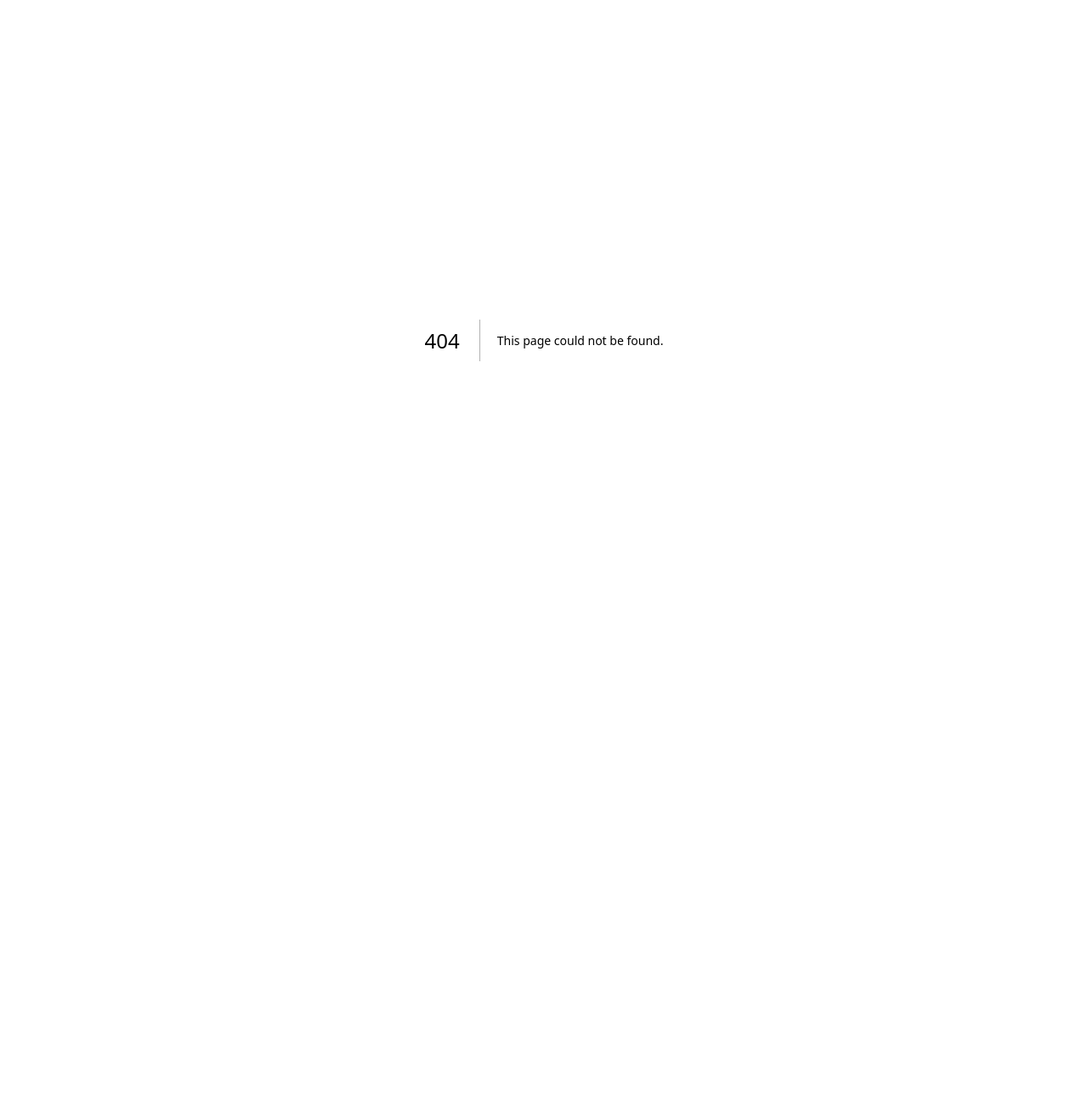
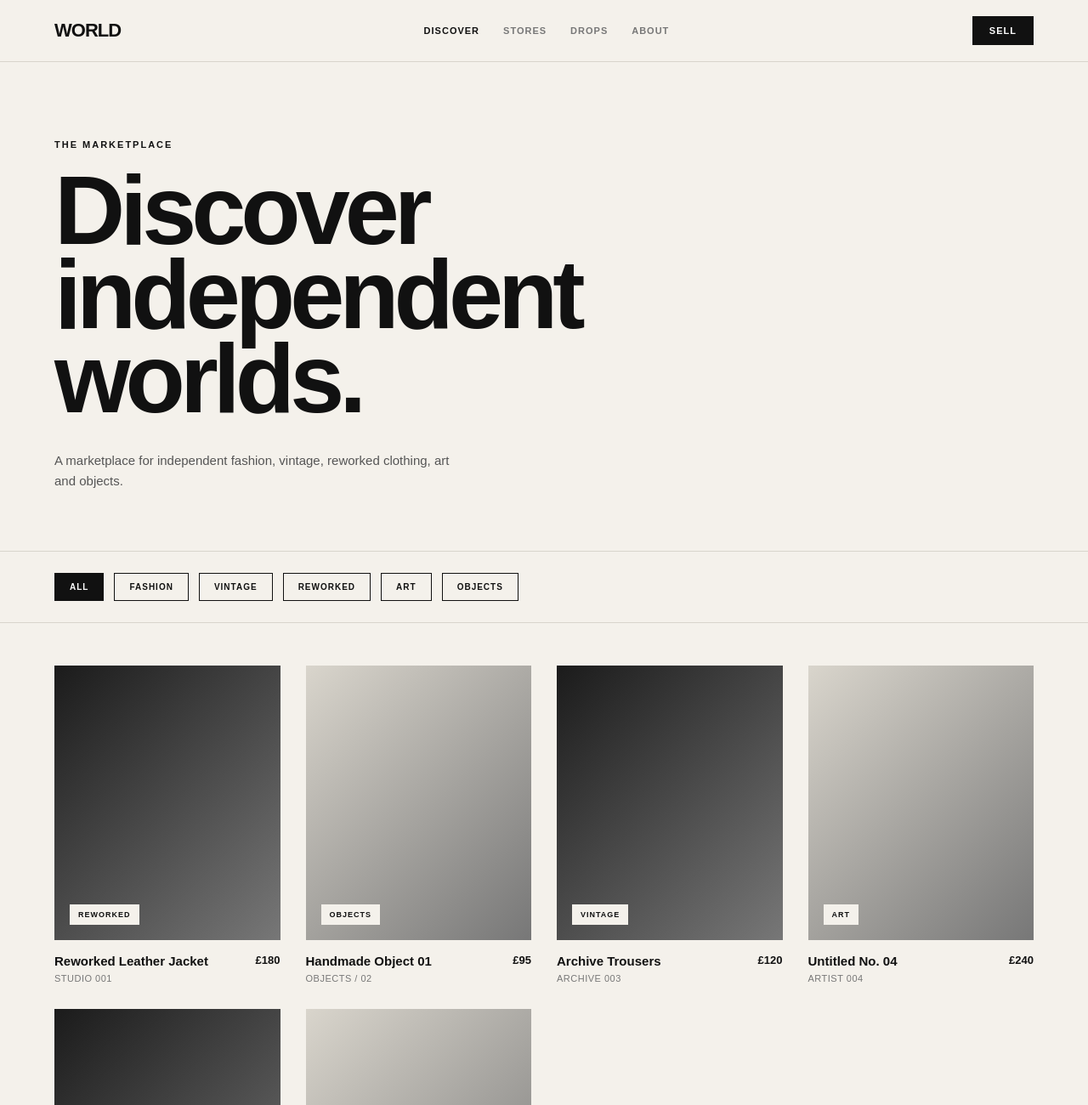
Before and after one commit to FICLTM/WORLD-MARKETPLACE, a Next.js app: page /discover in a window 1280 px wide. Before the commit this address had no page. Shown: the top 1300 px of the page at 85% size. Before the commit the page ends 800 px from the top, so only its background shows below. Built offline with nearby package versions, Linux system fonts and the light colour scheme.

Commit message:
Add Discover marketplace page
This file implements the Discover page, showcasing a marketplace for independent fashion and art. It includes a header with navigation links, a section for product categories, and a grid layout for displaying products.

```diff
--- /dev/null
+++ b/app/discover/page.tsx
@@ -0,0 +1,263 @@
+import Link from "next/link";
+
+const products = [
+  {
+    name: "Reworked Leather Jacket",
+    creator: "STUDIO 001",
+    price: "£180",
+    category: "REWORKED",
+  },
+  {
+    name: "Handmade Object 01",
+    creator: "OBJECTS / 02",
+    price: "£95",
+    category: "OBJECTS",
+  },
+  {
+    name: "Archive Trousers",
+    creator: "ARCHIVE 003",
+    price: "£120",
+    category: "VINTAGE",
+  },
+  {
+    name: "Untitled No. 04",
+    creator: "ARTIST 004",
+    price: "£240",
+    category: "ART",
+  },
+  {
+    name: "Heavy Cotton Overshirt",
+    creator: "WORLD / 005",
+    price: "£110",
+    category: "FASHION",
+  },
+  {
+    name: "Handmade Ceramic",
+    creator: "OBJECTS / 006",
+    price: "£75",
+    category: "OBJECTS",
+  },
+];
+
+export default function Discover() {
+  return (
+    <main
+      style={{
+        minHeight: "100vh",
+        background: "#f4f1eb",
+        color: "#111",
+        fontFamily: "Arial, Helvetica, sans-serif",
+      }}
+    >
+      <header
+        style={{
+          height: 72,
+          display: "flex",
+          alignItems: "center",
+          justifyContent: "space-between",
+          padding: "0 5%",
+          borderBottom: "1px solid #d8d4cc",
+          background: "#f4f1eb",
+        }}
+      >
+        <Link
+          href="/"
+          style={{
+            fontSize: 22,
+            fontWeight: 700,
+            letterSpacing: "-1px",
+            color: "#111",
+            textDecoration: "none",
+          }}
+        >
+          WORLD
+        </Link>
+
+        <nav
+          style={{
+            display: "flex",
+            gap: 28,
+            fontSize: 11,
+            fontWeight: 600,
+            letterSpacing: "1px",
+          }}
+        >
+          <Link href="/discover" style={{ color: "#111", textDecoration: "none" }}>
+            DISCOVER
+          </Link>
+          <Link href="/stores" style={{ color: "#777", textDecoration: "none" }}>
+            STORES
+          </Link>
+          <Link href="/drops" style={{ color: "#777", textDecoration: "none" }}>
+            DROPS
+          </Link>
+          <Link href="/about" style={{ color: "#777", textDecoration: "none" }}>
+            ABOUT
+          </Link>
+        </nav>
+
+        <button
+          style={{
+            background: "#111",
+            color: "#fff",
+            border: "none",
+            padding: "11px 20px",
+            fontSize: 11,
+            fontWeight: 700,
+            letterSpacing: "1px",
+          }}
+        >
+          SELL
+        </button>
+      </header>
+
+      <section
+        style={{
+          padding: "80px 5% 55px",
+          borderBottom: "1px solid #d8d4cc",
+        }}
+      >
+        <p
+          style={{
+            fontSize: 11,
+            fontWeight: 700,
+            letterSpacing: "2px",
+            marginBottom: 22,
+          }}
+        >
+          THE MARKETPLACE
+        </p>
+
+        <h1
+          style={{
+            fontSize: "clamp(54px, 9vw, 120px)",
+            lineHeight: 0.86,
+            letterSpacing: "-6px",
+            maxWidth: 850,
+            margin: 0,
+          }}
+        >
+          Discover
+          <br />
+          independent
+          <br />
+          worlds.
+        </h1>
+
+        <p
+          style={{
+            maxWidth: 480,
+            marginTop: 35,
+            fontSize: 15,
+            lineHeight: 1.6,
+            color: "#555",
+          }}
+        >
+          A marketplace for independent fashion, vintage, reworked clothing,
+          art and objects.
+        </p>
+      </section>
+
+      <section style={{ padding: "25px 5%", borderBottom: "1px solid #d8d4cc" }}>
+        <div
+          style={{
+            display: "flex",
+            gap: 12,
+            flexWrap: "wrap",
+          }}
+        >
+          {["ALL", "FASHION", "VINTAGE", "REWORKED", "ART", "OBJECTS"].map(
+            (category) => (
+              <button
+                key={category}
+                style={{
+                  background: category === "ALL" ? "#111" : "transparent",
+                  color: category === "ALL" ? "#fff" : "#111",
+                  border: "1px solid #111",
+                  padding: "10px 17px",
+                  fontSize: 10,
+                  fontWeight: 700,
+                  letterSpacing: "1px",
+                }}
+              >
+                {category}
+              </button>
+            )
+          )}
+        </div>
+      </section>
+
+      <section
+        style={{
+          padding: "50px 5% 100px",
+          display: "grid",
+          gridTemplateColumns: "repeat(auto-fit, minmax(250px, 1fr))",
+          gap: 30,
+        }}
+      >
+        {products.map((product, index) => (
+          <article key={product.name}>
+            <div
+              style={{
+                aspectRatio: "4 / 5",
+                background:
+                  index % 2 === 0
+                    ? "linear-gradient(135deg, #1b1b1b, #777)"
+                    : "linear-gradient(135deg, #d9d5cc, #777)",
+                display: "flex",
+                alignItems: "flex-end",
+                padding: 18,
+                marginBottom: 16,
+              }}
+            >
+              <span
+                style={{
+                  background: "#f4f1eb",
+                  padding: "7px 10px",
+                  fontSize: 9,
+                  fontWeight: 700,
+                  letterSpacing: "1px",
+                }}
+              >
+                {product.category}
+              </span>
+            </div>
+
+            <div
+              style={{
+                display: "flex",
+                justifyContent: "space-between",
+                gap: 20,
+              }}
+            >
+              <div>
+                <h2
+                  style={{
+                    fontSize: 15,
+                    margin: "0 0 6px",
+                    fontWeight: 600,
+                  }}
+                >
+                  {product.name}
+                </h2>
+
+                <p
+                  style={{
+                    margin: 0,
+                    fontSize: 11,
+                    color: "#777",
+                    letterSpacing: "0.5px",
+                  }}
+                >
+                  {product.creator}
+                </p>
+              </div>
+
+              <strong style={{ fontSize: 13 }}>{product.price}</strong>
+            </div>
+          </article>
+        ))}
+      </section>
+    </main>
+  );
+}
```
